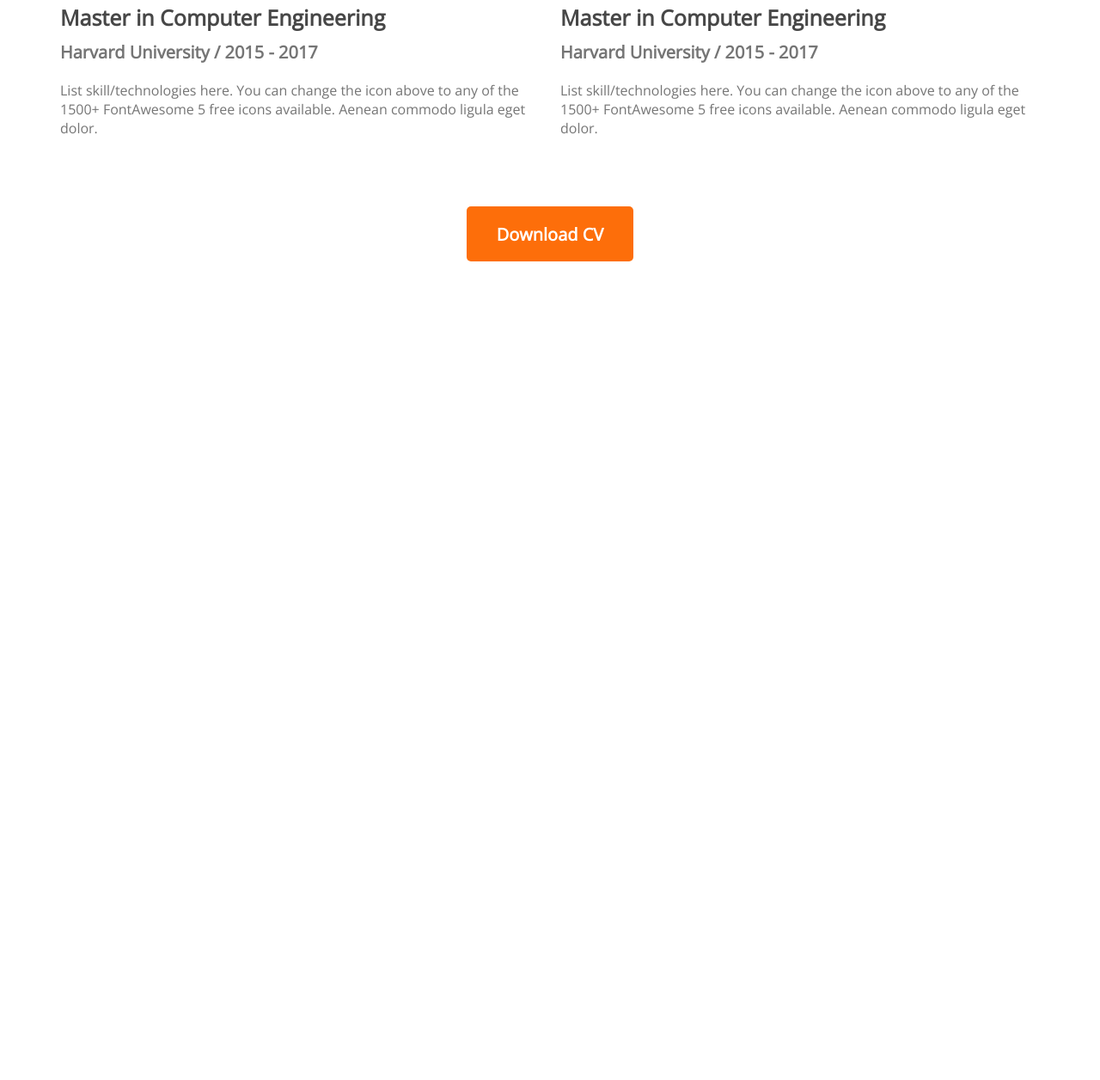
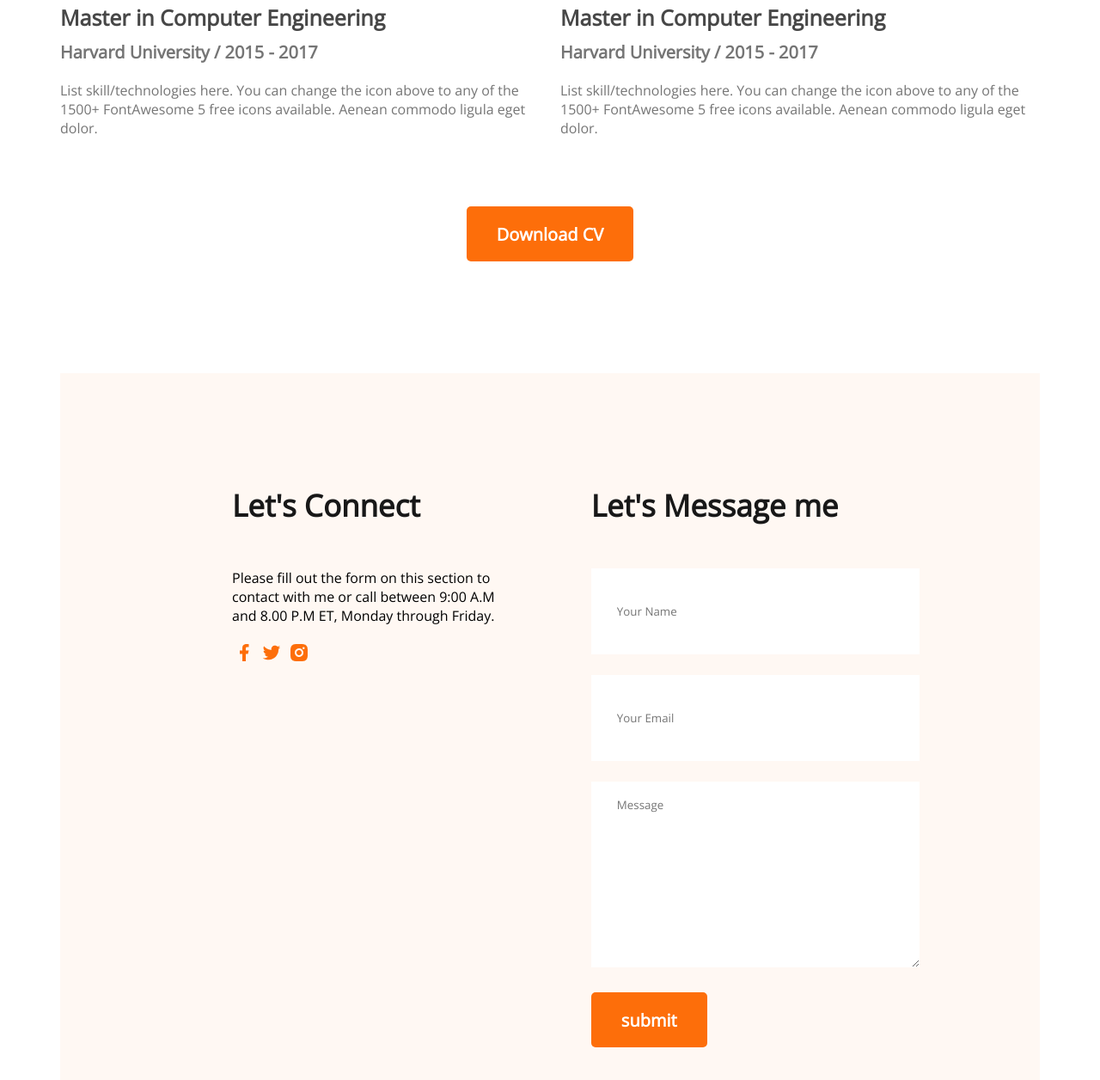
Before and after one commit to A2N426/developer-portfolio, a plain HTML site: page index.html in a window 1280 px wide. Shown: the part 2909-4165 px from the top of the page at 86% size. Before the commit the page ends 3213 px from the top, so only its background shows below. Drawn offline with nearby package versions, Linux system fonts and the light colour scheme.

Commit message:
fourthpush

```diff
--- a/index.html
+++ b/index.html
@@ -152,6 +152,31 @@
                     <button class="btn-primary">Download CV</button>
                 </div>
             </section>
+            <!-- contact section -->
+            <section class="contact">
+                <div>
+                    <h3 class="section-title">Let's Connect</h3>
+                    <p class="section-description">Please fill out the form on this section to contact with me or call between 9:00 A.M and 8.00 P.M ET, Monday through Friday.</p>
+                    <a href="">
+                        <img src="images/icons/facebook.png" alt="">
+                    </a>
+                    <a href="">
+                        <img src="images/icons/twitter.png" alt="">
+                    </a>
+                    <a href="">
+                        <img src="images/icons/insta.png" alt="">
+                    </a>
+                </div>
+                <div>
+                    <h3 class="section-title">Let's Message me</h3>
+                    <form action="">
+                        <input type="text" name="name" id="" placeholder="Your Name">
+                        <input type="email" name="" id="" placeholder="Your Email">
+                        <textarea name="" id="" cols="30" rows="10" placeholder="Message"></textarea>
+                        <input class="btn-primary" type="submit" value="submit">
+                    </form>
+                </div>
+            </section>
     </main>
     <footer>
 
--- a/style/portfolio.css
+++ b/style/portfolio.css
@@ -83,7 +83,7 @@ main {
 }
 
 /* about section styles */
-.about {
+.about{
     background: #FFF8F3;
     border-radius: 10px;
     padding: 200px 150px;
@@ -179,3 +179,29 @@ main {
     margin-top: 50px;
     text-align: center;
 }
+/* contact section */
+.contact{
+    display: flex;
+    gap: 100px;
+    background: #FFF8F3;
+    padding: 130px 200px;
+}
+.contact .section-title{
+    text-align: left;
+}
+.section-description{
+    margin-bottom: 20px;
+}
+.contact input[type="text"], input[type="email"], textarea{
+    margin-bottom: 24px;
+    border: 0;
+    width: 100%;
+    padding: 18px 30px;
+}
+input{
+    height: 64px;
+}
+.contact a{
+    text-decoration: none;
+    padding: 0 2px;
+}
```
